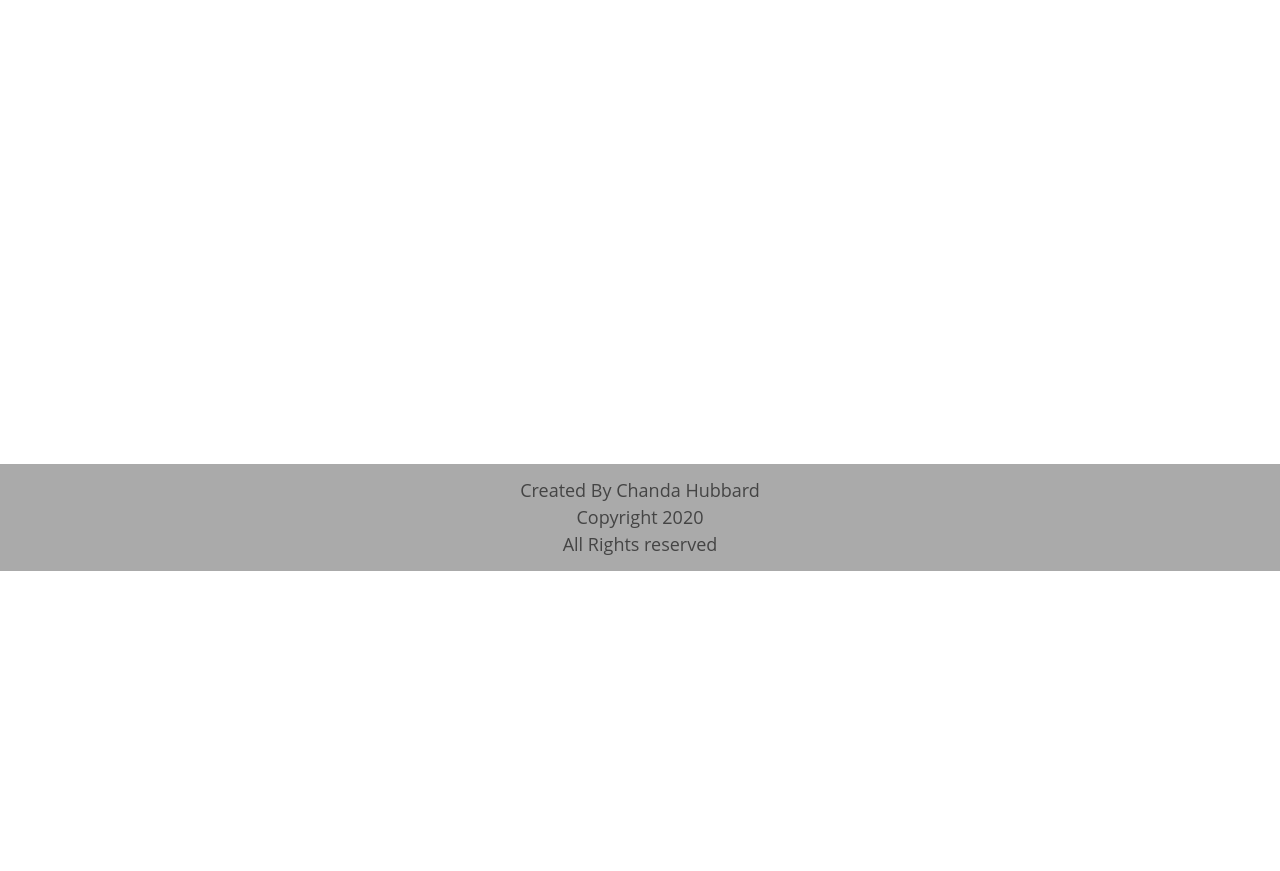
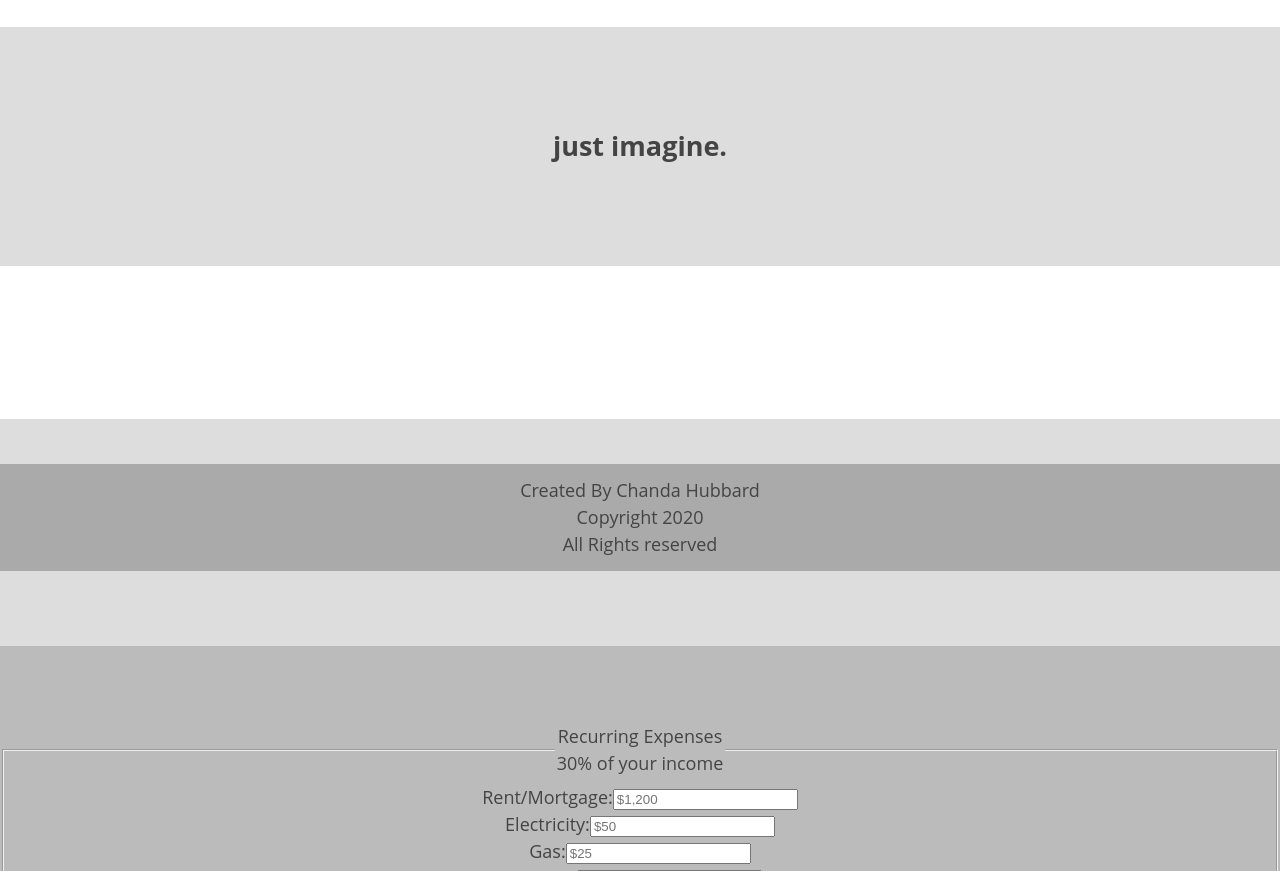
Before and after one commit to Chanda-Abdul/Easy-Budget-Client, a React (Create React App) app: page /dashboard in a window 1280 px wide. Shown: the part 229-1100 px from the top of the page. Before the commit the page ends 800 px from the top, so only its background shows below. Built offline with nearby package versions, Linux system fonts and the light colour scheme.

Commit message:
working on BudgetPage component

```diff
--- a/src/App.js
+++ b/src/App.js
@@ -15,7 +15,7 @@ export default function App(props) {
         <Route exact path="/" component={MainPage}/>
       </Switch>
       <Switch>
-        <Route exact path="/budget" component={BudgetPage}/>
+        <Route exact path="/dashboard" component={BudgetPage}/>
       </Switch>
       <Switch>
         <Route path="/" component={Footer}/>
--- a/src/components/BudgetPage/budget-page.js
+++ b/src/components/BudgetPage/budget-page.js
@@ -1,16 +1,141 @@
-import React from 'react';
-
+import React from "react";
 
 export default function BudgetPage(props) {
-    return (
-        <div className="budget-page">
+  return (
+    <div className="budget-page">
       <header className="banner">
         <h1>Your Budget</h1>
-        <h2>just imagine.</h2>
+        <section>
+          <h2>just imagine.</h2>
+        </section>
       </header>
-      {/* <section>
-        <p> */}
-            {/* <form className='budget-form'>
+
+      <section>
+        <form className="" onSubmit={(e) => this.handleSubmit(e)}>
+          <fieldset name="budget-form">
+            <legend>An overview of your budget</legend>
+            <div className="input-form-group">
+              <label htmlFor="name">Total Monthly Income:</label>
+              <input
+                type="number"
+                className="input__control"
+                name="total-income"
+                id="total-income"
+                placeholder="$4,000"
+                onChange={(e) => this.updateIncome(e.target.value)}
+              />
+            </div>
+          </fieldset>
+        </form>
+      </section>
+
+      <section>
+        <form className="" onSubmit={(e) => this.handleSubmit(e)}>
+          <fieldset name="expense-form">
+            <legend>
+              Recurring Expenses
+              <br />
+              30% of your income
+            </legend>
+
+            <label htmlFor="rent-expense-input">Rent/Mortgage:</label>
+            <input
+              type="number"
+              className="input__control"
+              name="rent-expense"
+              id="rent-expense"
+              placeholder="$1,200"
+              onChange={(e) => this.updateRent(e.target.value)}
+            />
+            <br />
+            <label htmlFor="electric-expense-input">Electricity:</label>
+            <input
+              type="number"
+              className="input__control"
+              name="electric-expense"
+              id="electric-expense"
+              placeholder="$50"
+              onChange={(e) => this.updateElectric(e.target.value)}
+            />
+            <br />
+            <label htmlFor="gas-expense-input">Gas:</label>
+            <input
+              type="number"
+              className="input__control"
+              name="gas-expense"
+              id="gas-expense"
+              placeholder="$25"
+              onChange={(e) => this.updateGas(e.target.value)}
+            />
+            <br />
+            <label htmlFor="Phone-expense-input">Phone:</label>
+            <input
+              type="number"
+              className="input__control"
+              name="phone-expense"
+              id="phone-expense"
+              placeholder="$50"
+              onChange={(e) => this.updatePhone(e.target.value)}
+            />
+            <br />
+            <label htmlFor="internet-expense-input">Internet:</label>
+            <input
+              type="number"
+              className="input__control"
+              name="internet-expense"
+              id="internet-expense"
+              placeholder="$50"
+              onChange={(e) => this.updateInternet(e.target.value)}
+            />
+            <br />
+            <label htmlFor="water-expense-input">Water:</label>
+            <input
+              type="number"
+              className="input__control"
+              name="water-expense"
+              id="water-expense"
+              placeholder="$25"
+              onChange={(e) => this.updateWater(e.target.value)}
+            />
+            <br />
+          </fieldset>
+        </form>
+      </section>
+
+      <section>
+        <form className="" onSubmit={(e) => this.handleSubmit(e)}>
+          <fieldset name="savings-form">
+          <legend>
+              Savings
+              <br />
+               at least 10% of your income
+            </legend>
+            <div className="input-form-group">
+              <label htmlFor="name">Total Monthly Savings:</label>
+              <input
+                type="number"
+                className="input__control"
+                name="total-savings"
+                id="total-savings"
+                placeholder="$400"
+                onChange={(e) => this.updateSavings(e.target.value)}
+              />
+            </div>
+          </fieldset>
+        </form>
+      </section>
+
+      <section></section>
+    </div>
+  );
+}
+
+{
+  /* <section>
+        <p> */
+}
+{
+  /* <form className='budget-form'>
             <div>
               <label Htmlfor="first-name"><h5>Total Monthly Income:</label>
               <input placeholder='$4,000' type="number" name='monthly-income' id='monthly-income' /></h5>
@@ -77,8 +202,8 @@ export default function BudgetPage(props) {
               <input placeholder='$150' type="number" name='other-expense' id='other-expense' />
               </h6>
             </div>
-        </form></p> */}
-      {/* </section>   */}
-        </div>
-    );
+        </form></p> */
 }
+{
+  /* </section>   */
+}
--- a/src/index.css
+++ b/src/index.css
@@ -45,7 +45,8 @@ footer {
   bottom: 0;
   left: 0;
   right: 0;
-  z-index: 10;
+  /* z-index: 10; */
+  /* padding: 1%; */
 }
 
 
```
